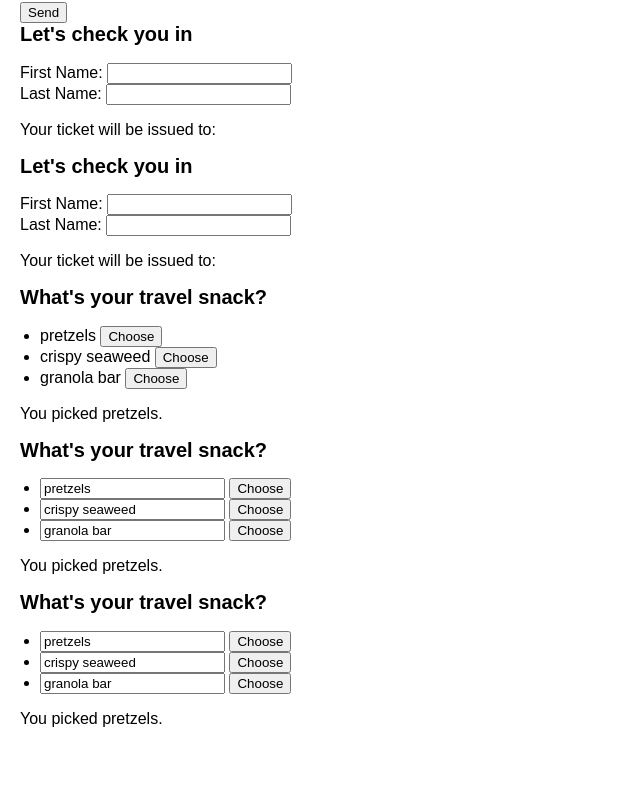
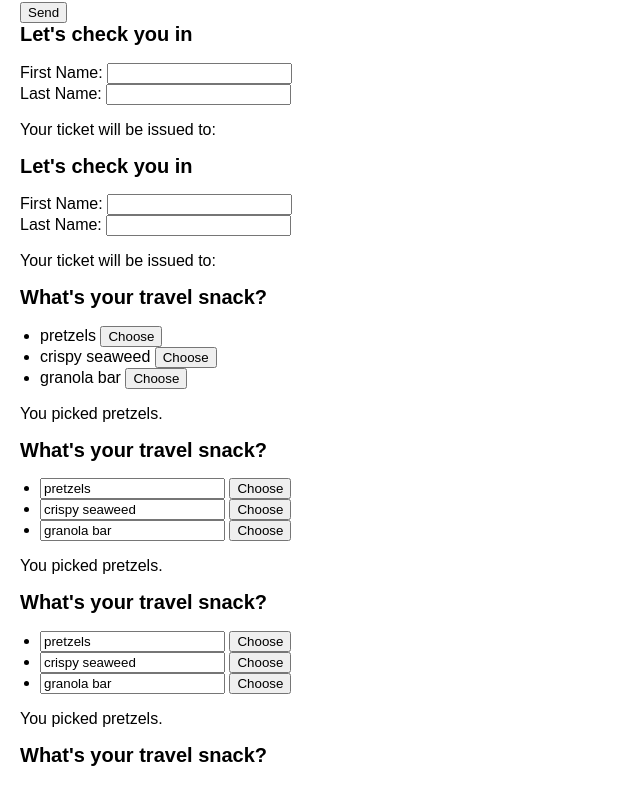
Before and after one commit to zelitosaide/react-js-course, a React (Create React App) app: page / in a window 1280 px wide. Shown: the part 619-1406 px from the top of the page, without its empty margins (0-640 px from the left). Before the commit the page ends 1367 px from the top, so only its background shows below. Built offline with nearby package versions, Linux system fonts and the light colour scheme.

Commit message:
Choosing the State Structure

```diff
--- a/src/learn/learn-react/managing-state/choosing-the-state-structure/index.js
+++ b/src/learn/learn-react/managing-state/choosing-the-state-structure/index.js
@@ -25,6 +25,12 @@ function Menu() {
   const selectedItem = items.find(function (item) {
     return item.id === selectedId;
   });
+
+  return (
+    <>
+      <h2>What's your travel snack?</h2>
+    </>
+  );
 }
 
 function Menu4() {
```
